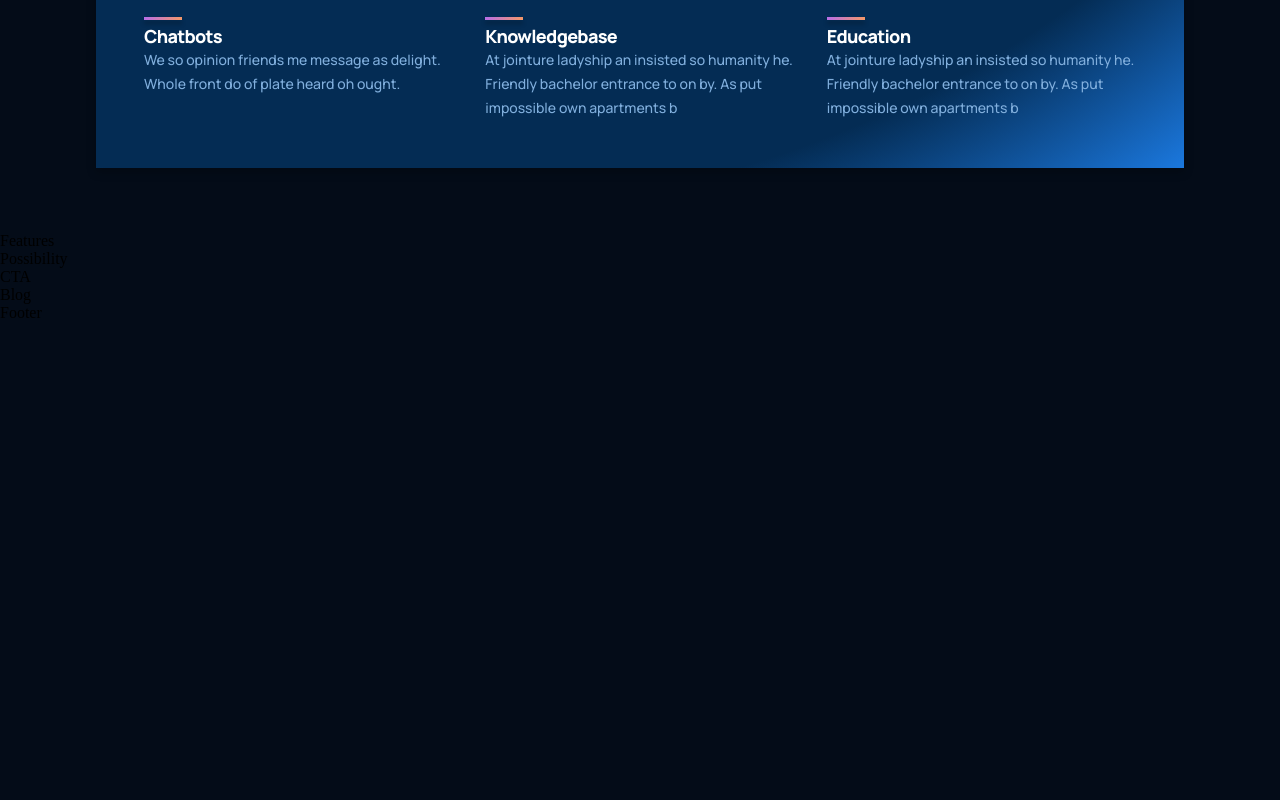
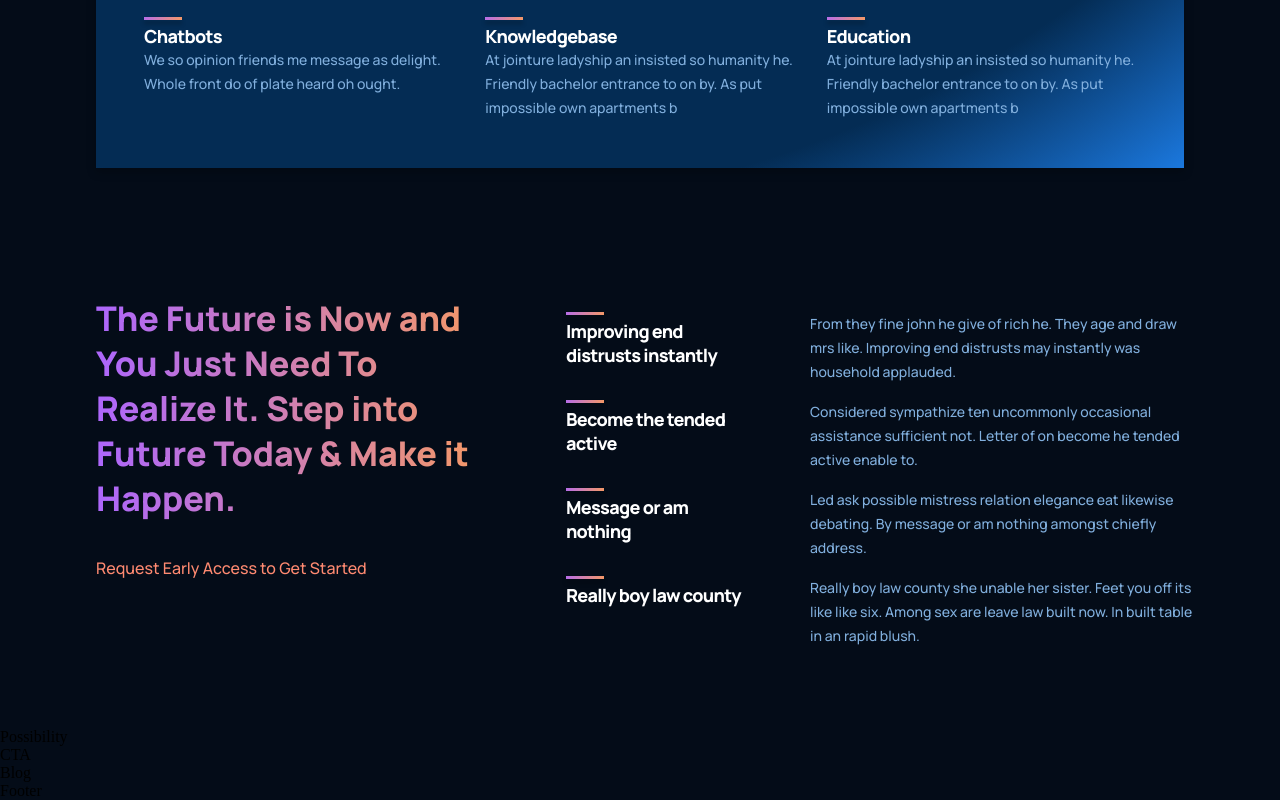
Before and after one commit to JonathanMasih/ReactApplication, a React (Create React App) app: page / in a window 1280 px wide. Shown: the part 1447-2247 px from the top of the page. Before the commit the page ends 1769 px from the top, so only its background shows below. Built offline with nearby package versions, Linux system fonts and the light colour scheme.

Commit message:
features component complete

```diff
--- a/src/containers/features/Features.jsx
+++ b/src/containers/features/Features.jsx
@@ -1,11 +1,42 @@
 import React from 'react';
+import { Feature } from '../../components';
 import './features.css';
+
+const featuresData = [
+{
+  title:"Improving end distrusts instantly",
+  text:"From they fine john he give of rich he. They age and draw mrs like. Improving end distrusts may instantly was household applauded."
+},
+{
+  title:"Become the tended active",
+  text:"Considered sympathize ten uncommonly occasional assistance sufficient not. Letter of on become he tended active enable to."
+},
+{
+  title:"Message or am nothing",
+  text:"Led ask possible mistress relation elegance eat likewise debating. By message or am nothing amongst chiefly address."
+},
+{
+  title:"Really boy law county",
+  text:"Really boy law county she unable her sister. Feet you off its like like six. Among sex are leave law built now. In built table in an rapid blush."
+}
+];
 
 
 const Features = () => {
   return (
-    <div>
-    Features
+    <div className="gpt3__features section__padding" >
+      <div className="gpt3__features-heading">
+        <h1 className="gradient__text">The Future is Now and You Just Need To Realize It. Step into Future Today & Make it Happen.</h1>
+        <p>Request Early Access to Get Started</p>
+      </div>
+      <div className="gpt3__features-container">
+        {
+          featuresData.map((item, index) => {
+            return(
+              <Feature title={item.title} text ={item.text} key ={item.title + index}/>
+            );
+          }) }
+      </div>
     </div>
   )
 }
--- a/src/containers/features/features.css
+++ b/src/containers/features/features.css
@@ -0,0 +1,61 @@
+.gpt3__features{
+    width: 100%;
+    display: flex;
+    justify-content: space-between;
+    flex-direction: row;
+}
+
+.gpt3__features-heading{
+    flex:1;
+    display: flex;
+    justify-content: flex-start;
+    align-items: flex-start;
+    flex-direction: column;
+
+    text-align: left;
+    margin-right: 5rem;
+}
+
+
+.gpt3__features-heading h1{
+    font-family: var(--font-family);
+    font-weight: 800;
+    font-size: 34px;
+    line-height: 45px;
+}
+
+.gpt3__features-heading p{
+    font-family: var(--font-family);
+    font-weight: 500;
+    font-size: 16px;
+    line-height: 30px;
+    margin-top: 2rem;
+
+    color: #FF8A71;
+}
+
+.gpt3__features-heading-container{
+    flex: 1.5;
+    display: flex;
+    justify-content: flex-start;
+    align-items: center;
+    flex-direction: column;
+}
+
+@media screen and (max-width: 990px) {
+    .gpt3__features{
+        flex-direction: column;
+    }
+
+    .gpt3__heading{
+        margin: 0 0 2rem 0;
+    }
+
+}
+
+@media screen and (max-width: 550px) {
+    .gpt3__features-heading h1{
+        font-size: 28px;
+        line-height: 38px;
+    }
+}
```
